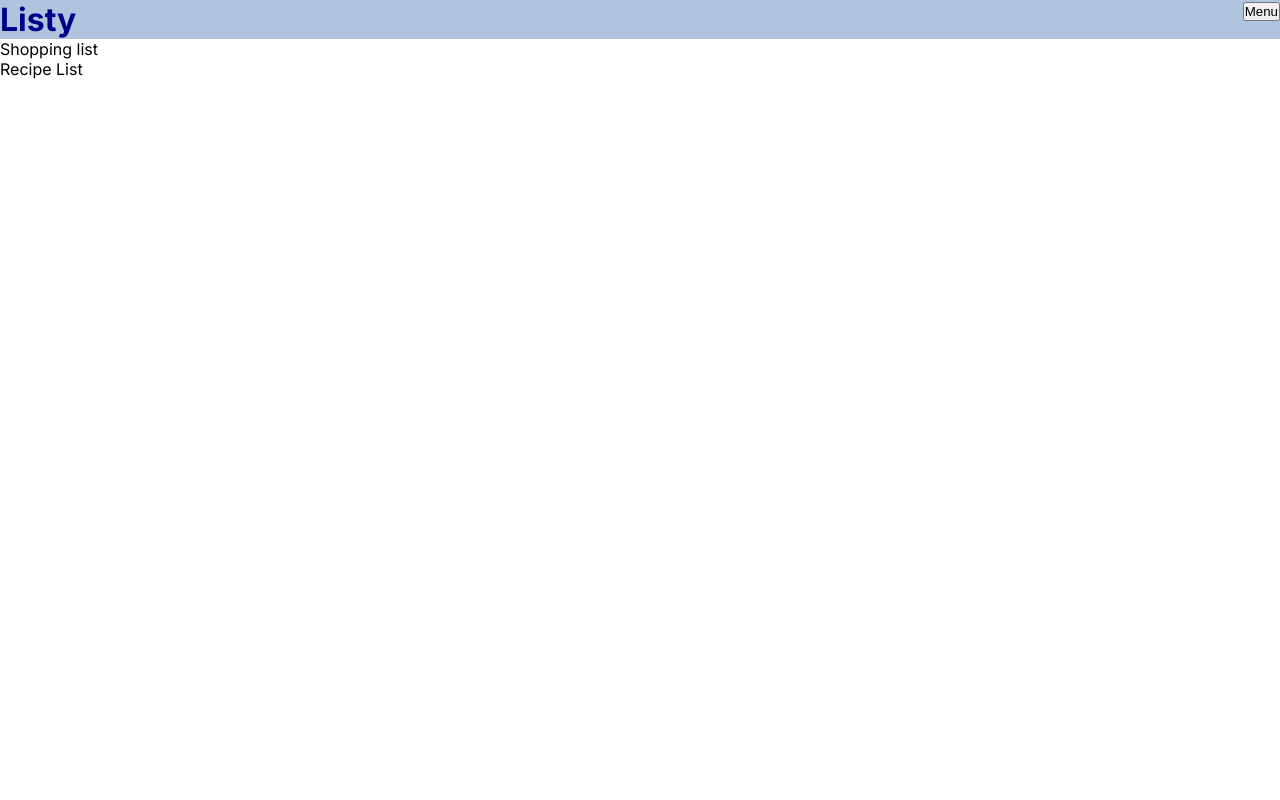
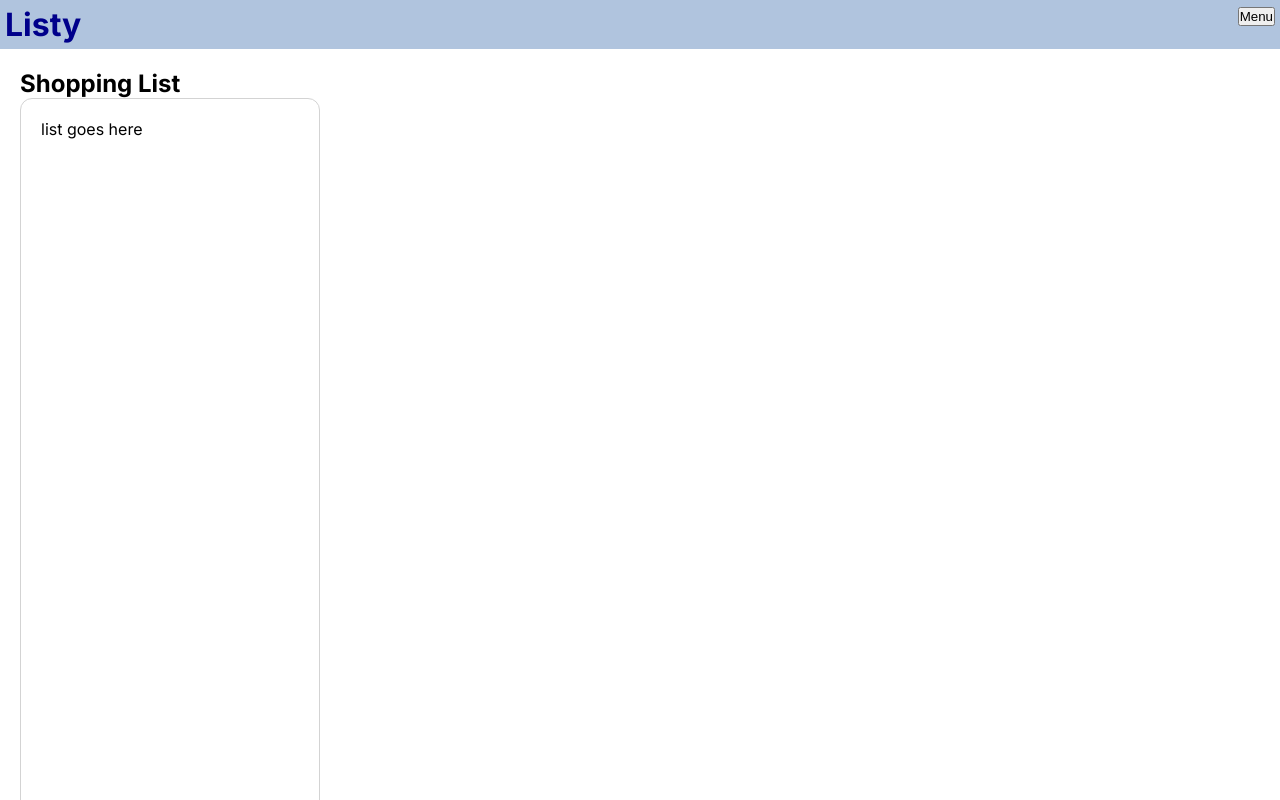
Before and after one commit to LewisPilgrim/Recipe-project, a Next.js app: page / in a window 1280 px wide. Shown: the top 800 px of the page. Built offline with nearby package versions, Linux system fonts and the light colour scheme.

Commit message:
List box components added

```diff
--- a/src/app/components/Header/header.module.css
+++ b/src/app/components/Header/header.module.css
@@ -1,8 +1,8 @@
-
 .header {
     display: flex;
     justify-content: space-between;
     width: 100%;
     background-color: lightsteelblue;
     color: darkblue;
+    padding: 5px;
 }
--- a/src/app/components/ListBoxes/RecipeList/RecipeList.tsx
+++ b/src/app/components/ListBoxes/RecipeList/RecipeList.tsx
@@ -1,9 +1,13 @@
 import React from 'react'
+import styles from "./recipeList.module.css"
 
 const RecipeList = () => {
   return (
-    <div>
-      Recipe List
+    <div className={styles.list}>
+      <h2>Recipe List</h2>
+      <div className="container">
+
+      </div>
     </div>
   )
 }
--- /dev/null
+++ b/src/app/components/ListBoxes/RecipeList/recipeList.module.css
@@ -0,0 +1,3 @@
+.list {
+    padding: 20px;
+  }
--- a/src/app/components/ListBoxes/ShoppingList/ShoppingList.tsx
+++ b/src/app/components/ListBoxes/ShoppingList/ShoppingList.tsx
@@ -1,9 +1,13 @@
 import React from 'react'
+import styles from "./shoppingList.module.css"
 
 const ShoppingList = () => {
   return (
-    <div>
-      Shopping list
+    <div className={styles.list}>
+      <h2>Shopping List</h2>
+      <div className={`container ${styles.list}`}>
+        list goes here
+      </div>
     </div>
   )
 }
--- /dev/null
+++ b/src/app/components/ListBoxes/ShoppingList/shoppingList.module.css
@@ -0,0 +1,3 @@
+.list {
+    padding: 20px;
+  }
--- a/src/app/components/ListBoxes/listBoxes.tsx
+++ b/src/app/components/ListBoxes/listBoxes.tsx
@@ -1,12 +1,13 @@
+import styles from "./listBoxes.module.css"
 import RecipeList from "./RecipeList/RecipeList"
 import ShoppingList from "./ShoppingList/ShoppingList"
 
 function ListBoxes() {
   return (
-    <>
+    <div className={styles.lists}>
       <ShoppingList />
       <RecipeList />
-    </>
+    </div>
   )
 }
 
--- a/src/app/globals.css
+++ b/src/app/globals.css
@@ -3,3 +3,10 @@
   padding: 0;
   box-sizing: border-box;
 }
+
+.container {
+  width: 300px;
+  height: 800px;
+  border: 1px solid lightgrey;
+  border-radius: 12px;
+}
```
Also changed, not shown: src/app/components/ListBoxes/listBoxes.module.css (added).
